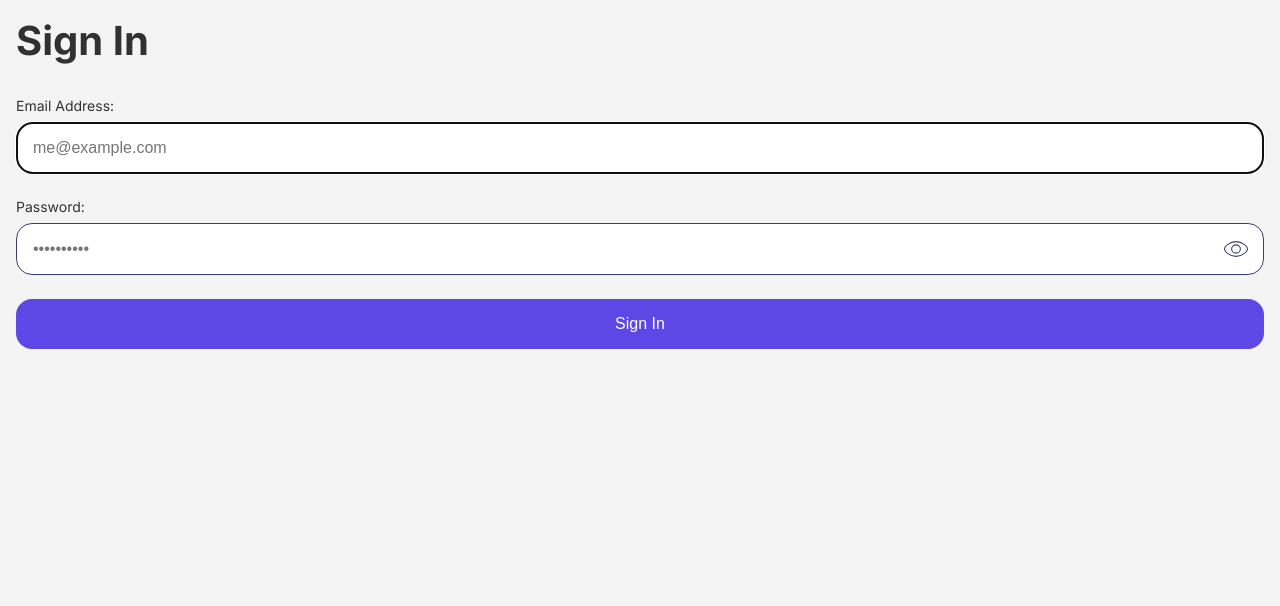
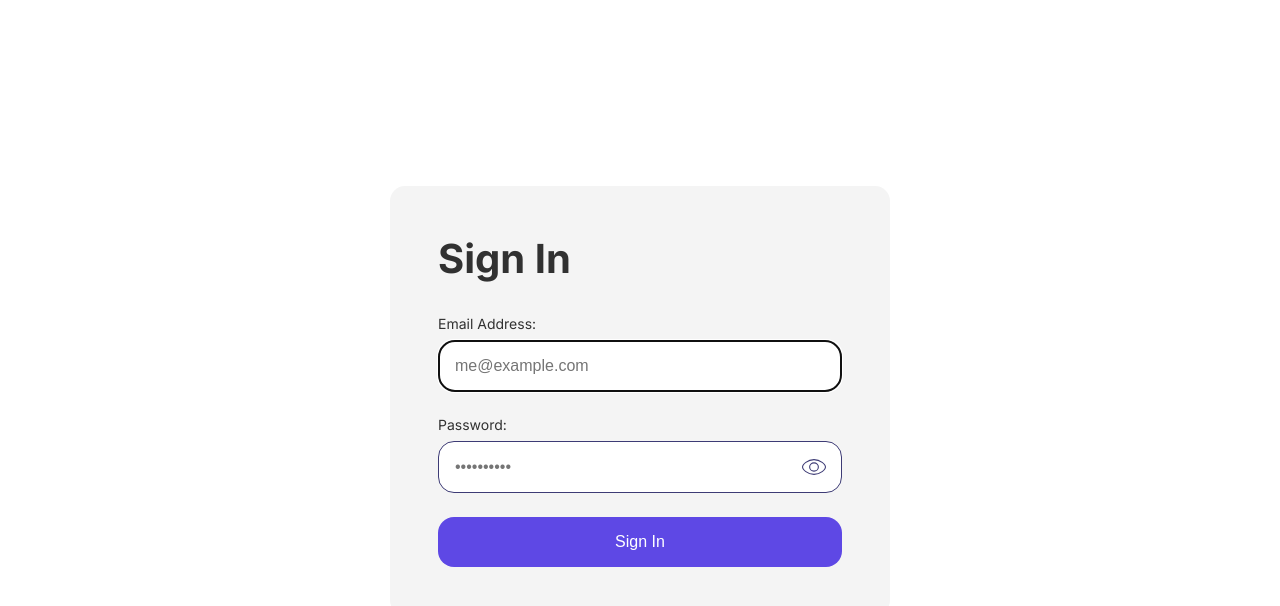
Before and after one commit to PashaDeev/sign_in_form, a Next.js app: page / in a window 1280 px wide. Shown: the top 606 px of the page. Built offline with nearby package versions, Linux system fonts and the light colour scheme.

Commit message:
add adaptive layout

```diff
--- a/src/app/page.module.css
+++ b/src/app/page.module.css
@@ -1,17 +1,33 @@
 .content {
+    position: relative;
+
+    display: flex;
     width: 100vw;
     height: 100vh;
 
-    display: flex;
     justify-content: center;
     align-items: flex-start;
 }
 
-@media only screen and (min-width: 768px) {
+.formWrapper {
+    display: flex;
+
+    width: 100%;
+    height: 100%;
 }
 
 @media only screen and (min-width: 1024px) {
     .content {
         align-items: center;
     }
+
+    .formWrapper {
+        padding: var(--gap-xl);
+        width: auto;
+        height: auto;
+        min-width: 500px;
+
+        background: var(--form-bg-color);
+        border-radius: 15px;
+    }
 }
--- a/src/app/page.tsx
+++ b/src/app/page.tsx
@@ -4,7 +4,9 @@ import styles from './page.module.css';
 export default function SignIn() {
     return (
         <section className={styles.content}>
-            <SignInForm />
+            <section className={styles.formWrapper}>
+                <SignInForm />
+            </section>
         </section>
     );
 }
--- a/src/shared/button/index.tsx
+++ b/src/shared/button/index.tsx
@@ -4,7 +4,6 @@ import clsx from 'clsx';
 import styles from './index.module.css';
 import {useFormStatus} from 'react-dom';
 
-// todo Проверить, что за фигня с типами
 type ButtonProps = InputHTMLAttributes<HTMLButtonElement> & {type?: 'submit' | 'button' | 'reset'; maxWidth?: boolean};
 
 export const Button = ({children, className, type, maxWidth, disabled, ...rest}: ButtonProps) => {
--- a/src/shared/formInput/index.module.css
+++ b/src/shared/formInput/index.module.css
@@ -22,10 +22,6 @@
     border: 1px solid var(--main-border-color);
     border-radius: 16px;
 }
-
-/* .input:invalid {
-    border-color: var(--alert-text-color)
-} */
 
 .input_invalid {
     border-color: var(--alert-text-color);
--- a/src/widgets/signInForm/index.module.css
+++ b/src/widgets/signInForm/index.module.css
@@ -1,7 +1,7 @@
 .signInForm {
     padding: var(--gap-m);
-    width: 100vw;
-    height: 100vh;
+    width: 100%;
+    height: 100%;
 
     background: var(--form-bg-color);
 }
```
